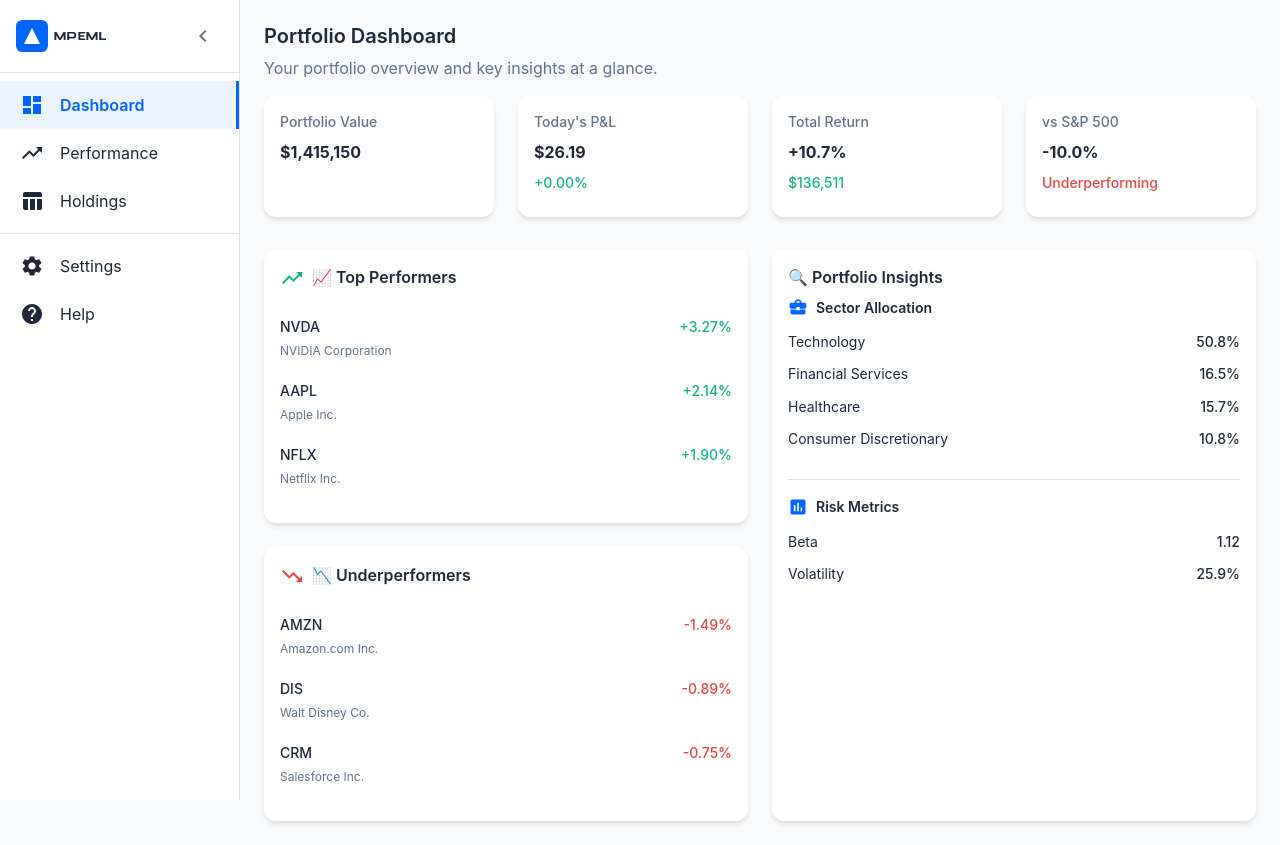
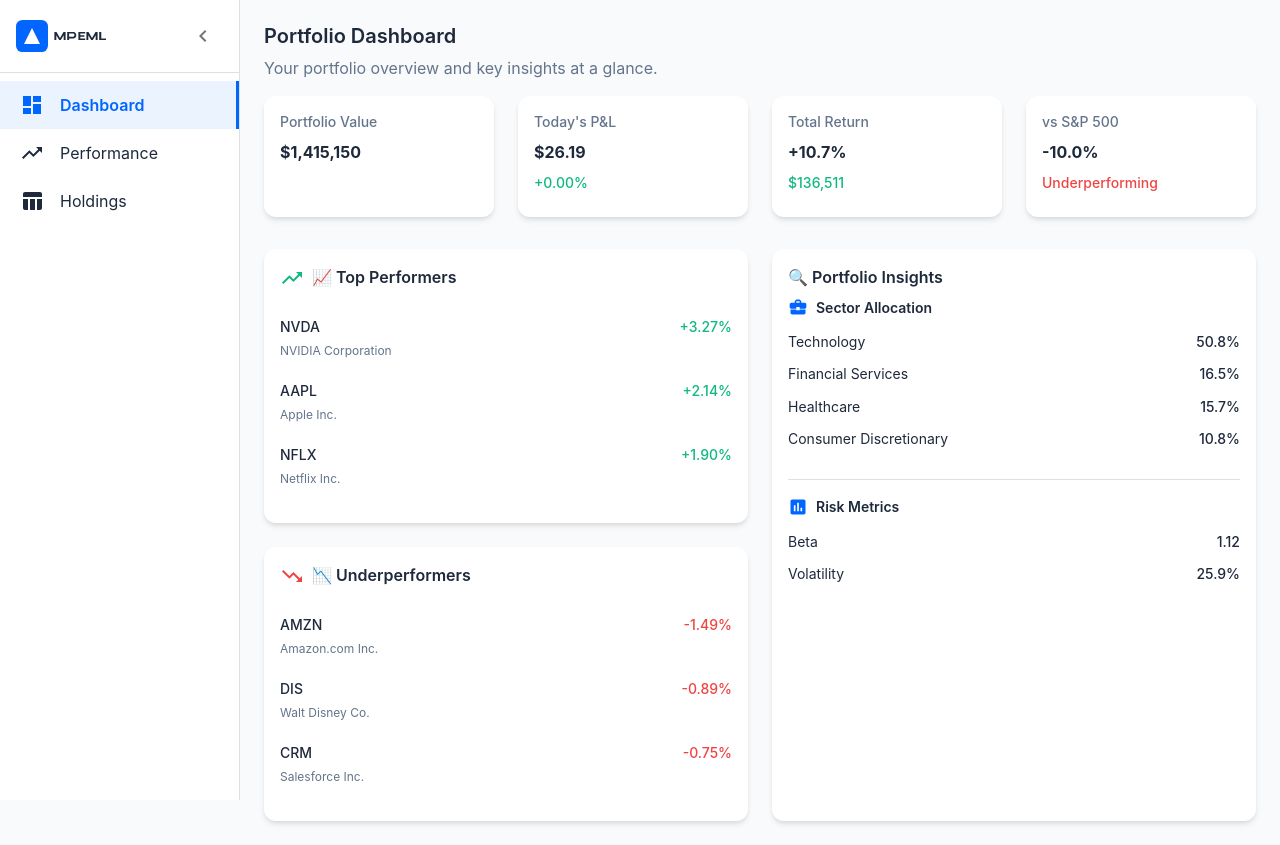
Before and after one commit to Onyx-Engineer/financial-dashboard, a React (Vite) app: page / in a window 1280 px wide. Built offline with nearby package versions, Linux system fonts and the light colour scheme.

Commit message:
Remove secondary nav items

```diff
--- a/src/constants/navigation.ts
+++ b/src/constants/navigation.ts
@@ -2,8 +2,6 @@
   Dashboard as DashboardIcon,
   TableChart as TableChartIcon,
   TrendingUp as TrendingUpIcon,
-  Settings as SettingsIcon,
-  Help as HelpIcon,
 } from "@mui/icons-material";
 
 export interface NavItem {
@@ -31,16 +29,3 @@
     icon: TableChartIcon,
   },
 ];
-
-export const secondaryNavItems: NavItem[] = [
-  {
-    path: "/settings",
-    label: "Settings",
-    icon: SettingsIcon,
-  },
-  {
-    path: "/help",
-    label: "Help",
-    icon: HelpIcon,
-  },
-];
--- a/src/layout/Sidebar.tsx
+++ b/src/layout/Sidebar.tsx
@@ -17,7 +17,7 @@
   ChevronLeft as ChevronLeftIcon,
   Menu as MenuIcon,
 } from "@mui/icons-material";
-import { mainNavItems, secondaryNavItems } from "../constants/navigation";
+import { mainNavItems } from "../constants/navigation";
 import type { NavItem } from "../constants/navigation";
 
 interface SidebarProps {
@@ -124,8 +124,6 @@
       </Box>
       <Divider />
       <List>{renderNavItems(mainNavItems)}</List>
-      <Divider />
-      <List>{renderNavItems(secondaryNavItems)}</List>
     </>
   );
 
```
